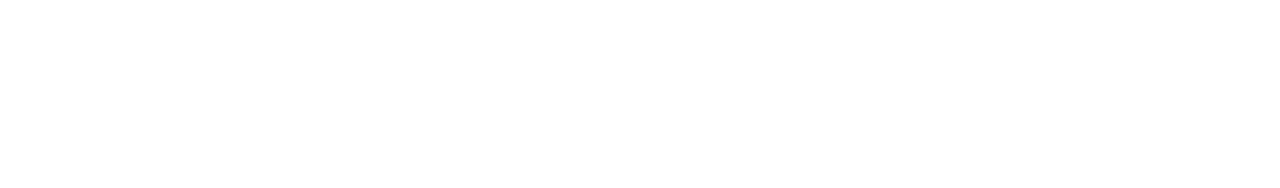
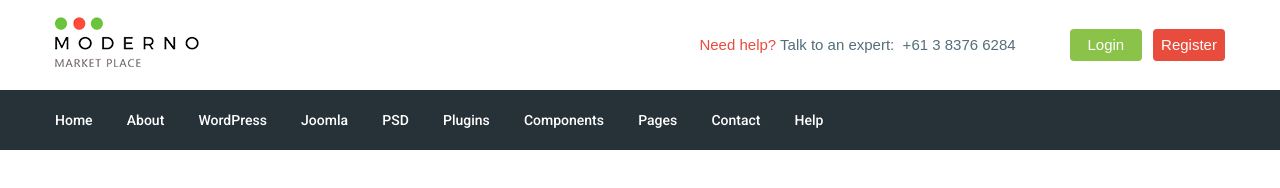
Before and after one commit to from0to1-nk/moderno, a website: page app/index.html in a window 1280 px wide. Drawn offline with nearby package versions, Linux system fonts and the light colour scheme; files that its build step writes are made by us from their sources.

Commit message:
add header

```diff
--- a/app/index.html
+++ b/app/index.html
@@ -5,11 +5,82 @@
     <meta charset="UTF-8">
     <meta name="viewport" content="width=device-width, initial-scale=1.0">
     <title>Document</title>
+    <link href="https://fonts.googleapis.com/css2?family=Roboto:wght@500;700&display=swap" rel="stylesheet">
     <link rel="stylesheet" href="css/libs.min.css">
     <link rel="stylesheet" href="css/style.min.css">
 </head>
 
 <body>
+    <header class="header">
+        <div class="header__top">
+            <div class="conteiner">
+                <div class="header__top-inner">
+                    <div class="header__logo">
+                        <a href="#"><img src="images/logo.png" alt=""></a>
+
+                    </div>
+
+                    <div class="header__text"><a href="#"> <span>Need help?</span> </a> Talk to an expert: <a
+                            href="tel:61383766284"></a> +61 3 8376 6284</div>
+
+                    <div class="header__box">
+                        <a class="basket" href="#"></a>
+                        <a href="#" class="header__btn header__btn-login">Login</a>
+                        <a href="#" class="header__btn header__btn-register">Register</a>
+                    </div>
+                </div>
+            </div>
+        </div>
+        <div class="header__menu">
+            <div class="conteiner">
+                <nav class="menu">
+                    <ul class="menu__list">
+                        <li>
+                            <a href="#">
+                                Home
+
+                            </a> </li>
+                        <li>
+                            <a href="#">
+                                About
+                            </a> </li>
+                        <li>
+                            <a href="#">
+                                WordPress
+                            </a> </li>
+                        <li>
+                            <a href="#">
+                                Joomla
+                            </a> </li>
+                        <li>
+                            <a href="#">
+                                PSD
+                            </a> </li>
+                        <li>
+                            <a href="#">
+                                Plugins
+                            </a> </li>
+                        <li>
+                            <a href="#">
+                                Components
+                            </a> </li>
+                        <li>
+                            <a href="#">
+                                Pages
+                            </a> </li>
+                        <li>
+                            <a href="#">
+                                Contact
+                            </a> </li>
+                        <li>
+                            <a href="#">
+                                Help
+                            </a> </li>
+                    </ul>
+                </nav>
+            </div>
+        </div>
+    </header>
     <script src="https://ajax.googleapis.com/ajax/libs/jquery/3.5.1/jquery.min.js"></script>
     <script src="js/libs.min.js"></script>
     <script src="js/main.min.js"></script>
--- /dev/null
+++ b/app/scss/_fonts.scss
@@ -0,0 +1,8 @@
+@font-face {
+    font-family: "Roboto-Regular", sans-serif;
+    src: url('../fonts/Roboto-Regular.woff2') format(woff2),
+        url('../fonts/Roboto-Regular.woff') format(woff);
+    font-weight: 400;
+    font-display: swap;
+
+}
--- /dev/null
+++ b/app/scss/_global.scss
@@ -0,0 +1,36 @@
+html {
+    box-sizing: border-box;
+}
+
+*,
+*::before,
+*::after {
+    box-sizing: inherit;
+}
+
+a {
+    display: inline-block;
+    text-decoration: none;
+    color: $text;
+}
+
+ul,
+li {
+    margin: 0;
+    padding: 0;
+    list-style: none;
+}
+
+body {
+    font-family: "Roboto-Regular", sans-serif;
+    font-weight: 400;
+    font-size: 15px;
+    line-height: 24px;
+    color: $text;
+}
+
+.conteiner {
+    max-width: 1200px;
+    margin: 0 auto;
+    padding: 0 15px;
+}
--- /dev/null
+++ b/app/scss/_vars.scss
@@ -0,0 +1,4 @@
+$text:#546e7a;
+$red: #e74c3c;
+$green: #8bc34a;
+$bg: #263238;
--- a/app/scss/style.scss
+++ b/app/scss/style.scss
@@ -1,23 +1,64 @@
-html {
-    box-sizing: border-box;
+@import 'vars';
+@import 'global';
+@import 'fonts';
+
+.header__top-inner {
+    display: flex;
+    align-items: center;
+    height: 90px;
+    justify-content: space-between;
 }
 
-*,
-*::before,
-*::after {
-    box-sizing: inherit;
+.header__text {
+    margin-left: auto;
+    margin-right: 50px;
+
+    span {
+        color: $red;
+    }
 }
 
-.footer__contact {
-    width: 250px;
-}
-
-.footer__title {
-    font-size: 20px;
-    margin-bottom: 29px;
+.header__btn {
+    padding: 4px;
+    width: 72px;
+    border-radius: 4px;
+    text-align: center;
     color: #fff;
 }
 
-.footer__item-content p+p {
-    margin-top: 20px;
+.header__btn-login {
+    background-color: $green;
 }
+
+.header__btn-register {
+    background-color: $red;
+    margin-left: 7px;
+}
+
+.header__menu {
+    background-color: $bg;
+}
+
+.menu {
+    height: 60px;
+    display: flex;
+    align-items: center;
+
+}
+
+.menu__list {
+    li {
+        display: inline-block;
+
+        &+li {
+            margin-left: 30px;
+        }
+    }
+
+    a {
+        font-family: 'Roboto', sans-serif;
+        color: #fff;
+        font-size: 14px;
+        font-weight: 500;
+    }
+}
```
Also changed, not shown: gulpfile.js (+4 -4 lines), app/fonts/Roboto-Regular.woff (added), app/fonts/Roboto-Regular.woff2 (added), app/images/logo.png (added).
